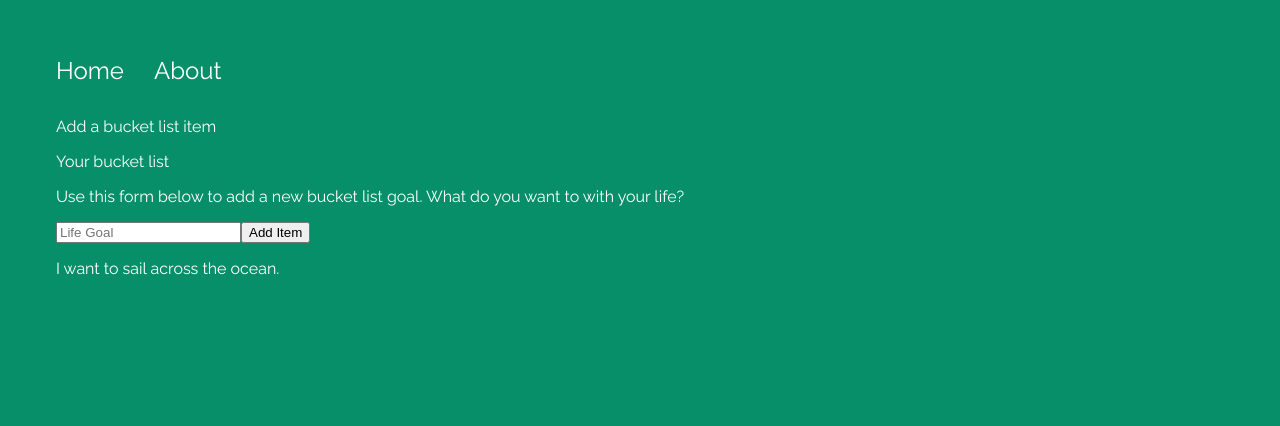
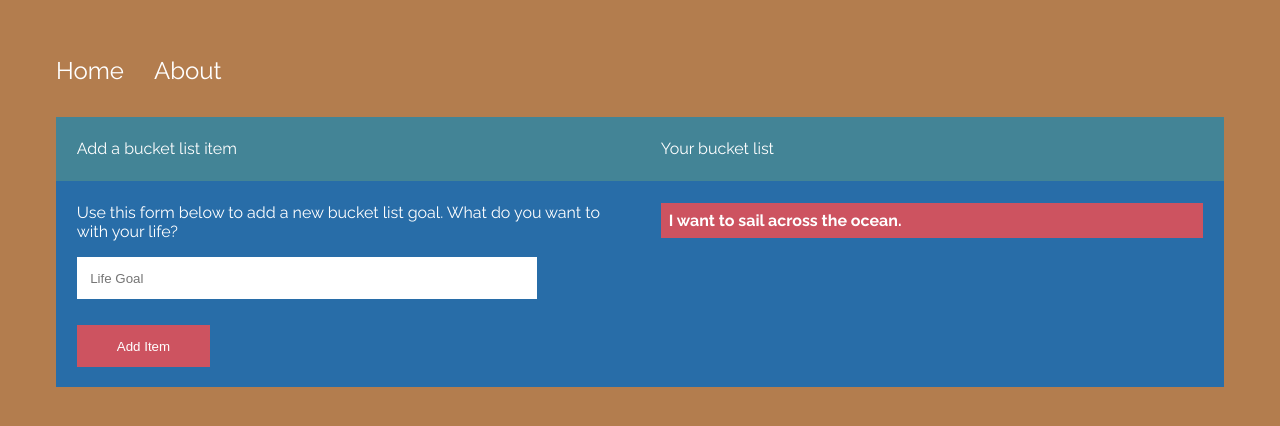
Before and after one commit to zaturnvalley/AngularJSGameOfLife, an Angular app: page / in a window 1280 px wide. Shown: the top 426 px of the page. Built offline with nearby package versions, Linux system fonts and the light colour scheme.

Commit message:
added home styling

```diff
--- a/src/app/home/home.component.scss
+++ b/src/app/home/home.component.scss
@@ -0,0 +1,40 @@
+.container {
+  display: grid;
+  grid-template-columns: 50% auto;
+}
+
+.col {
+  padding: .4em 1.3em;
+}
+
+.color-dark {
+  background: #438496;
+}
+
+.color-light {
+  background: #286DA8;
+}
+
+input.txt {
+  border: 0;
+  padding: 1em;
+  width: 80%;
+  margin-bottom: 2em;
+}
+
+input.btn {
+  border: 0;
+  display: block;
+  padding: 1em 3em;
+  background: #CD5360;
+  color: #fff;
+  margin-bottom: 1em;
+  cursor: pointer;
+}
+
+.life-container {
+  background: #CD5360;
+  padding: .5em;
+  font-weight: bold;
+  cursor: pointer;
+}
--- a/src/styles.scss
+++ b/src/styles.scss
@@ -3,7 +3,7 @@
 @import url('https://fonts.googleapis.com/css?family=Raleway:400,700');
 
 body {
-  background-color: #078F6A;
+  background-color: #B37D4E;
   padding: 3em;
   font-family: 'Raleway', 'Arial';
   color: #fff;
@@ -30,5 +30,5 @@ a {
 }
 
 a:hover {
-  color: #FF8D00;
+  color: #286DA8;
 }
```
